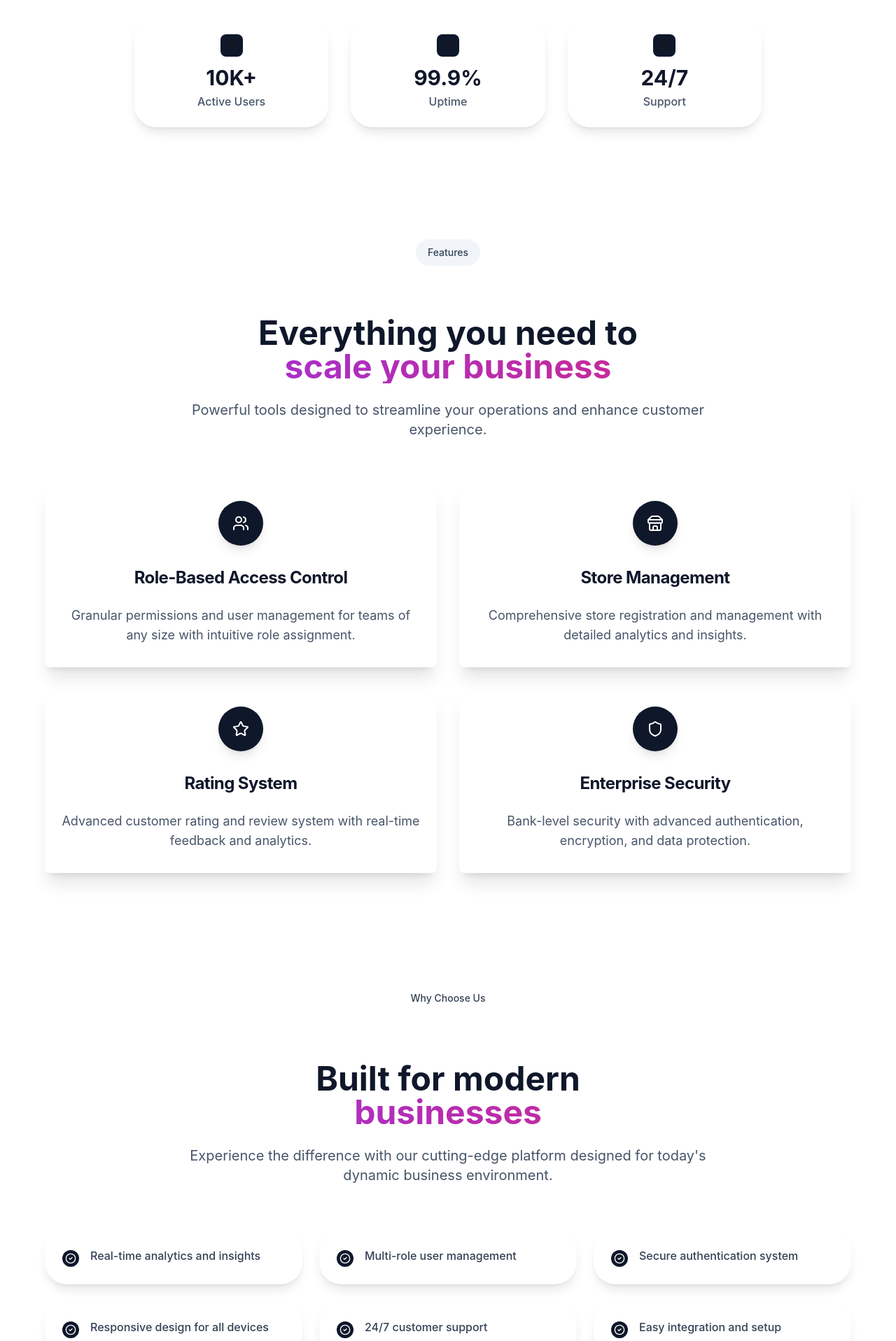
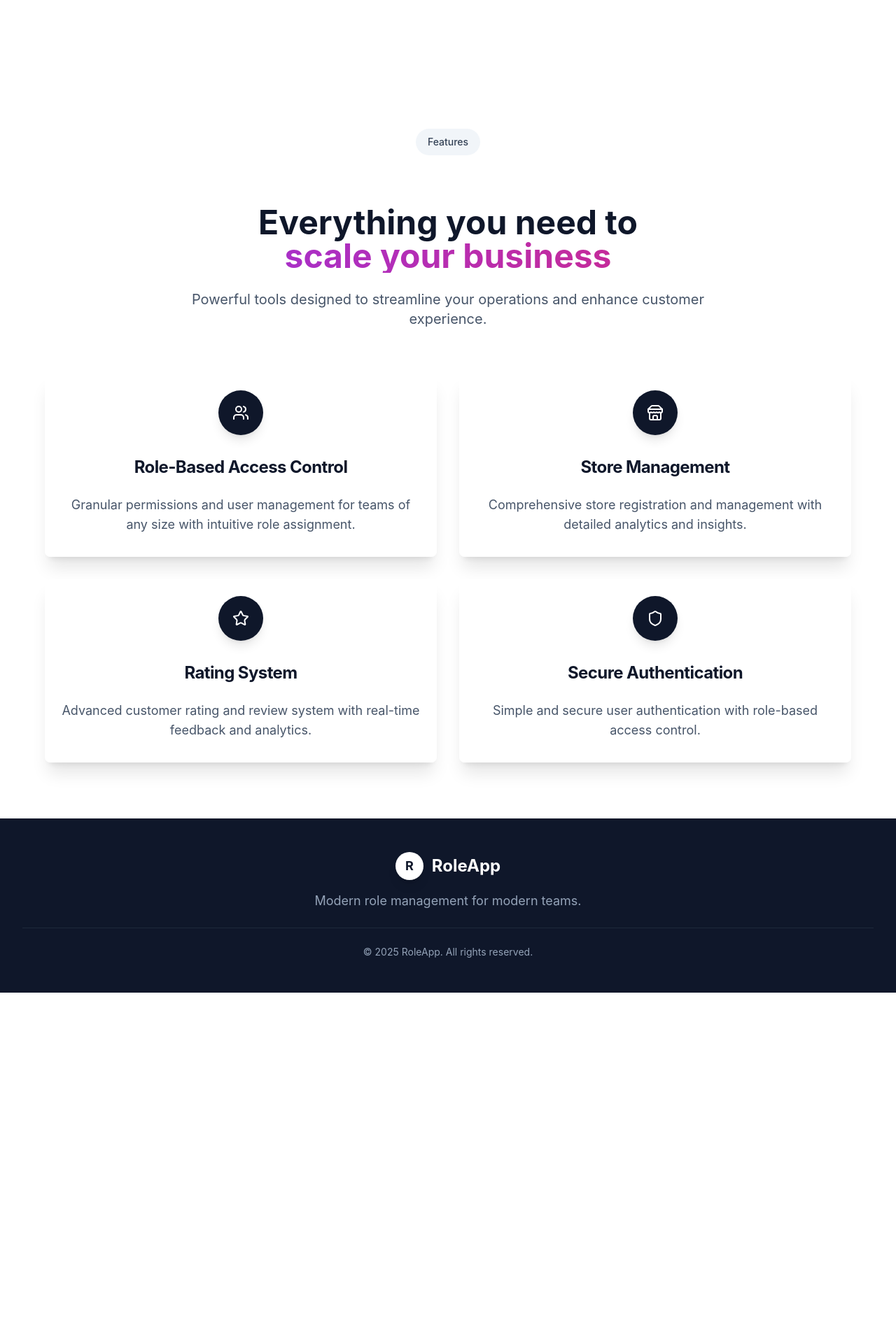
Before and after one commit to rajdesai17/role-centric-spark, a React (Vite) app: page / in a window 1280 px wide. Shown: the part 660-2577 px from the top of the page at 70% size. After the commit the page ends 2079 px from the top, so only its background shows below. Built offline with nearby package versions, Linux system fonts and the light colour scheme.

Commit message:
Refactor LandingPage component: Updated feature descriptions for clarity, removed benefits and stats sections to streamline content, and enhanced styling for the badge and footer. Adjusted layout for improved visual consistency and user experience.

```diff
--- a/src/pages/LandingPage.tsx
+++ b/src/pages/LandingPage.tsx
@@ -8,15 +8,12 @@ import {
   Zap,
   BarChart3,
   ArrowRight,
-  CheckCircle2,
   Star,
-  TrendingUp,
   Menu,
   Store,
   Star as StarIcon,
   ChevronRight,
   Play,
-  Globe,
   Lock,
   Sparkles
 } from "lucide-react";
@@ -59,26 +56,15 @@ const LandingPage = () => {
     },
     {
       icon: <Shield className="h-6 w-6" />,
-      title: "Enterprise Security",
-      description: "Bank-level security with advanced authentication, encryption, and data protection.",
+      title: "Secure Authentication",
+      description: "Simple and secure user authentication with role-based access control.",
       color: "bg-slate-900"
     }
   ];
 
-  const benefits = [
-    "Real-time analytics and insights",
-    "Multi-role user management",
-    "Secure authentication system",
-    "Responsive design for all devices",
-    "24/7 customer support",
-    "Easy integration and setup"
-  ];
 
-  const stats = [
-    { number: "10K+", label: "Active Users", icon: <Users className="h-4 w-4" /> },
-    { number: "99.9%", label: "Uptime", icon: <TrendingUp className="h-4 w-4" /> },
-    { number: "24/7", label: "Support", icon: <Globe className="h-4 w-4" /> }
-  ];
+
+
 
   return (
     <div className="min-h-screen bg-white landing-page-override">
@@ -103,9 +89,7 @@ const LandingPage = () => {
                   <a href="#features" className="text-sm font-medium text-slate-600 hover:text-slate-900 transition-colors">
                     Features
                   </a>
-                  <a href="#benefits" className="text-sm font-medium text-slate-600 hover:text-slate-900 transition-colors">
-                    Benefits
-                  </a>
+
                   <Button
                     variant="ghost"
                     size="sm"
@@ -143,9 +127,7 @@ const LandingPage = () => {
                     <a href="#features" className="text-sm font-medium text-slate-600 hover:text-slate-900 transition-colors px-4 py-2">
                       Features
                     </a>
-                    <a href="#benefits" className="text-sm font-medium text-slate-600 hover:text-slate-900 transition-colors px-4 py-2">
-                      Benefits
-                    </a>
+
                     <Button
                       variant="ghost"
                       size="sm"
@@ -173,7 +155,7 @@ const LandingPage = () => {
       <section className="relative overflow-hidden pt-24 pb-20">
         <div className="max-w-7xl mx-auto px-4 sm:px-6 lg:px-8">
           <div className="text-center">
-            <Badge className="mb-8 px-4 py-2 text-sm font-medium bg-white/80 backdrop-blur-sm rounded-full border border-slate-200 shadow-sm">
+            <Badge className="mb-8 px-4 py-2 text-sm font-medium bg-purple-600 text-white rounded-full shadow-sm">
               <Sparkles className="h-4 w-4 mr-2" />
               Modern Role Management Platform
             </Badge>
@@ -210,20 +192,7 @@ const LandingPage = () => {
               </Button>
             </div>
 
-            {/* Stats Section */}
-            <div className="grid grid-cols-1 md:grid-cols-3 gap-8 max-w-4xl mx-auto">
-              {stats.map((stat, index) => (
-                <div key={index} className="bg-white/60 backdrop-blur-sm rounded-2xl p-6 border border-white/20 shadow-lg">
-                  <div className="flex items-center justify-center mb-3">
-                    <div className="w-8 h-8 bg-slate-900 rounded-lg flex items-center justify-center">
-                      {stat.icon}
-                    </div>
-                  </div>
-                  <div className="text-3xl font-bold text-slate-900 mb-1">{stat.number}</div>
-                  <div className="text-slate-600 font-medium">{stat.label}</div>
-                </div>
-              ))}
-            </div>
+
           </div>
         </div>
       </section>
@@ -270,123 +239,27 @@ const LandingPage = () => {
         </div>
       </section>
 
-      {/* Benefits Section */}
-      <section id="benefits" className="py-20 bg-white">
-        <div className="max-w-7xl mx-auto px-4 sm:px-6 lg:px-8">
-          <div className="text-center mb-16">
-            <Badge className="mb-6 px-4 py-2 text-sm font-medium bg-white/80 text-slate-700 rounded-full">
-              Why Choose Us
-            </Badge>
-            <h2 className="text-4xl md:text-5xl font-bold text-slate-900 mb-6">
-              Built for modern
-              <span className="block bg-gradient-to-r from-purple-600 to-pink-600 bg-clip-text text-transparent">
-                businesses
-              </span>
-            </h2>
-            <p className="text-xl text-slate-600 max-w-3xl mx-auto">
-              Experience the difference with our cutting-edge platform designed for today's dynamic business environment.
-            </p>
-          </div>
 
-          <div className="grid grid-cols-1 md:grid-cols-2 lg:grid-cols-3 gap-6 max-w-6xl mx-auto">
-            {benefits.map((benefit, index) => (
-              <div key={index} className="flex items-start space-x-4 p-6 bg-white/80 backdrop-blur-sm rounded-2xl border border-white/20 shadow-lg hover:shadow-xl transition-all duration-300">
-                <div className="w-6 h-6 bg-slate-900 rounded-full flex items-center justify-center flex-shrink-0 mt-1">
-                  <CheckCircle2 className="h-4 w-4 text-white" />
-                </div>
-                <p className="text-slate-700 font-medium">{benefit}</p>
-              </div>
-            ))}
-          </div>
-        </div>
-      </section>
 
-      {/* CTA Section */}
-      <section className="py-20 bg-gradient-to-br from-purple-600 via-pink-600 to-purple-700 relative overflow-hidden">
-        <div className="max-w-4xl mx-auto px-4 sm:px-6 lg:px-8 text-center">
-          <h2 className="text-4xl md:text-5xl font-bold text-white mb-8">
-            Ready to transform your
-            <span className="block">business workflow?</span>
-          </h2>
-          <p className="text-xl text-white/90 mb-12 max-w-2xl mx-auto">
-            Join thousands of organizations that trust RoleApp to manage their teams and stores effectively.
-          </p>
-          <div className="flex flex-col sm:flex-row gap-6 justify-center">
-            <Button
-              size="lg"
-              className="bg-white text-slate-900 font-semibold rounded-2xl px-8 py-4 text-lg shadow-xl hover:shadow-2xl transition-all duration-300 hover:scale-105"
-              onClick={() => navigate('/signup')}
-            >
-              Start Free Trial
-              <ArrowRight className="ml-3 h-5 w-5" />
-            </Button>
-            <Button
-              size="lg"
-              variant="outline"
-              className="border-2 border-white text-white font-semibold rounded-2xl px-8 py-4 text-lg hover:bg-white hover:text-slate-900 transition-all duration-300 shadow-sm"
-              onClick={() => navigate('/login')}
-            >
-              Contact Sales
-            </Button>
-          </div>
-        </div>
-      </section>
+
 
       {/* Footer */}
-      <footer className="bg-slate-900 text-white py-16">
+      <footer className="bg-slate-900 text-white py-12">
         <div className="max-w-7xl mx-auto px-4 sm:px-6 lg:px-8">
-          <div className="grid grid-cols-1 md:grid-cols-4 gap-8">
-            <div className="space-y-6">
-              <div className="flex items-center space-x-3">
+          <div className="text-center">
+            <div className="flex items-center justify-center space-x-3 mb-4">
               <div className="w-10 h-10 bg-white rounded-xl flex items-center justify-center shadow-lg">
                 <span className="text-slate-900 font-bold text-lg">R</span>
               </div>
               <span className="text-2xl font-bold text-white">RoleApp</span>
             </div>
-              <p className="text-slate-400 text-lg">
+            <p className="text-slate-400 text-lg mb-6">
               Modern role management for modern teams.
             </p>
-            </div>
-
-            <div>
-              <h3 className="font-bold text-white mb-6 text-lg">Product</h3>
-              <ul className="space-y-4 text-slate-400">
-                <li><a href="#" className="hover:text-white transition-colors">Features</a></li>
-                <li><a href="#" className="hover:text-white transition-colors">Pricing</a></li>
-                <li><a href="#" className="hover:text-white transition-colors">Security</a></li>
-                <li><a href="#" className="hover:text-white transition-colors">API</a></li>
-              </ul>
-            </div>
-
-            <div>
-              <h3 className="font-bold text-white mb-6 text-lg">Company</h3>
-              <ul className="space-y-4 text-slate-400">
-                <li><a href="#" className="hover:text-white transition-colors">About</a></li>
-                <li><a href="#" className="hover:text-white transition-colors">Blog</a></li>
-                <li><a href="#" className="hover:text-white transition-colors">Careers</a></li>
-                <li><a href="#" className="hover:text-white transition-colors">Contact</a></li>
-              </ul>
-            </div>
-
-            <div>
-              <h3 className="font-bold text-white mb-6 text-lg">Support</h3>
-              <ul className="space-y-4 text-slate-400">
-                <li><a href="#" className="hover:text-white transition-colors">Help Center</a></li>
-                <li><a href="#" className="hover:text-white transition-colors">Documentation</a></li>
-                <li><a href="#" className="hover:text-white transition-colors">Status</a></li>
-                <li><a href="#" className="hover:text-white transition-colors">Community</a></li>
-              </ul>
-            </div>
-          </div>
-
-          <div className="border-t border-slate-800 mt-12 pt-8 flex flex-col md:flex-row justify-between items-center">
+            <div className="border-t border-slate-800 pt-6">
               <p className="text-slate-400 text-sm">
                 &copy; {new Date().getFullYear()} RoleApp. All rights reserved.
               </p>
-            <div className="flex space-x-8 mt-4 md:mt-0">
-              <a href="#" className="text-slate-400 hover:text-white transition-colors">Privacy</a>
-              <a href="#" className="text-slate-400 hover:text-white transition-colors">Terms</a>
-              <a href="#" className="text-slate-400 hover:text-white transition-colors">Cookies</a>
             </div>
           </div>
         </div>
```
Lines whose indentation alone changed are shown as unchanged.
